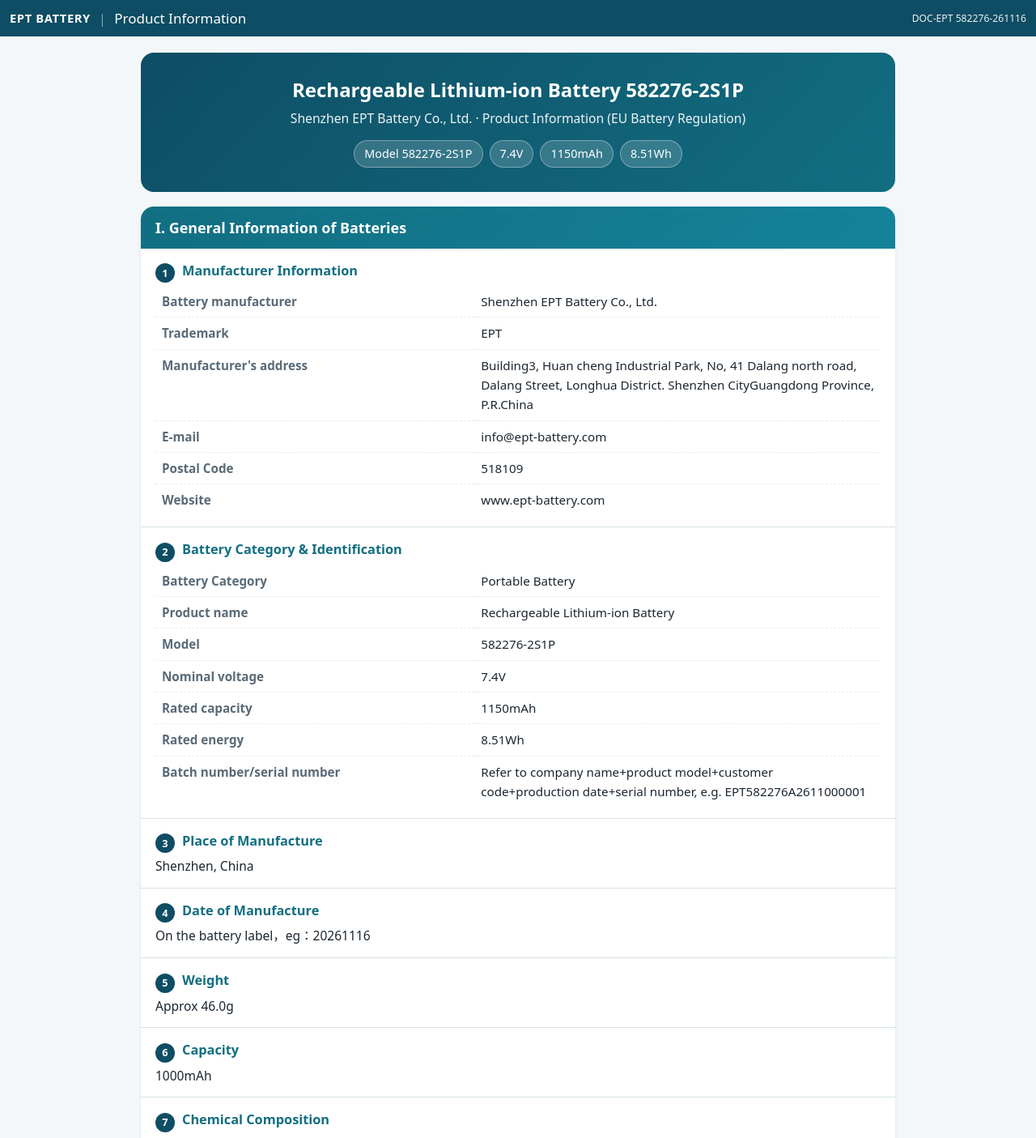
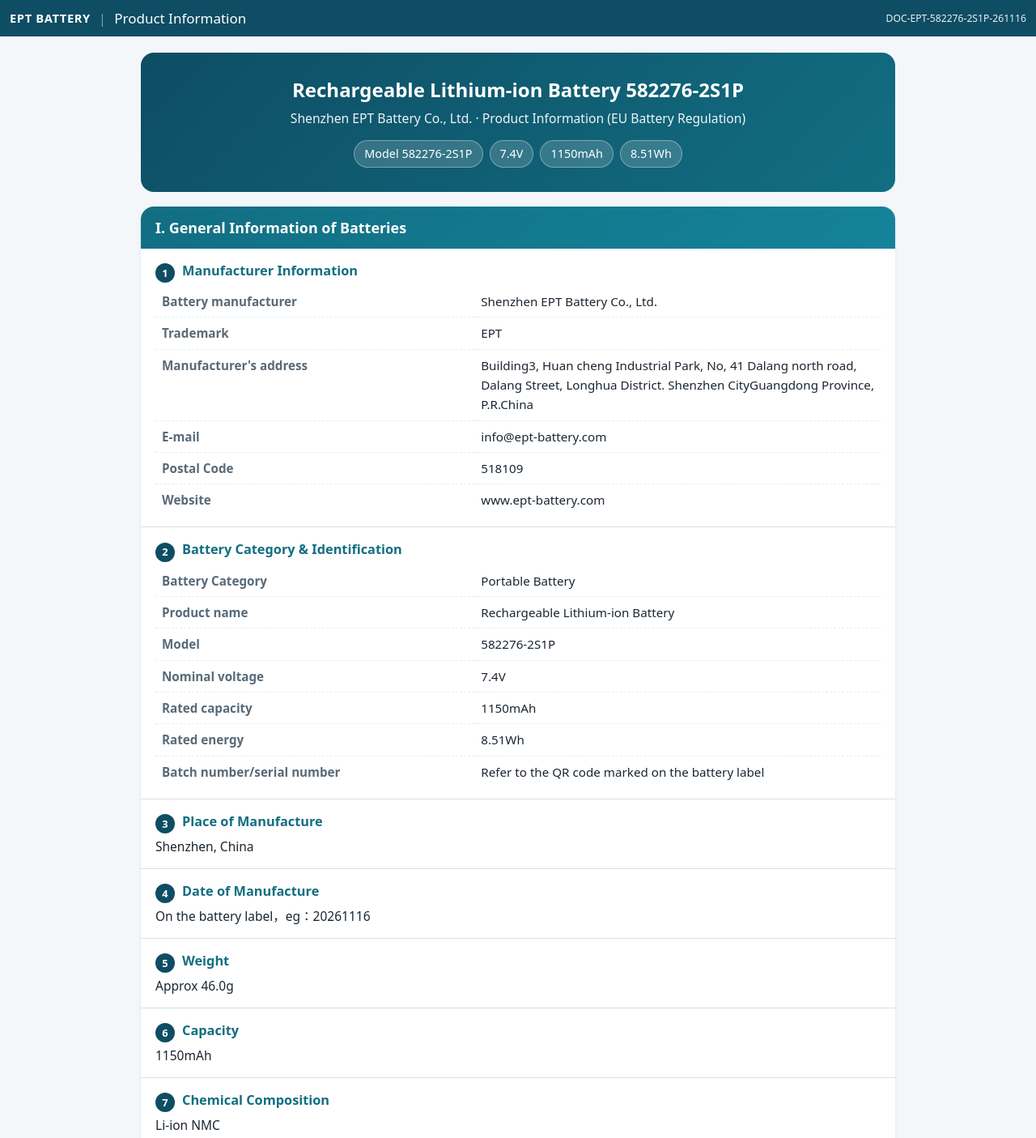
Before and after one commit to EPT-BATTERY/battery-582276-1150mah, a plain HTML site: page index.html in a window 1280 px wide. Shown: the top 1405 px of the page at 81% size. Drawn offline with Linux system fonts and the light colour scheme.

Commit message:
Add index.html

```diff
--- a/index.html
+++ b/index.html
@@ -172,7 +172,7 @@ a{color:var(--brand2);}
   <span class="brand">EPT BATTERY</span>
   <span class="sep" aria-hidden="true">|</span>
   <span>Product Information</span>
-  <span class="docnum">DOC-EPT 582276-261116</span>
+  <span class="docnum">DOC-EPT-582276-2S1P-261116</span>
 </div>
 
 <div class="wrap" id="main">
@@ -212,7 +212,7 @@ a{color:var(--brand2);}
       <tr><th>Nominal voltage</th><td>7.4V</td></tr>
       <tr><th>Rated capacity</th><td>1150mAh</td></tr>
       <tr><th>Rated energy</th><td>8.51Wh</td></tr>
-      <tr><th>Batch number/serial number</th><td>Refer to company name+product model+customer code+production date+serial number, e.g. EPT582276A2611000001</td></tr>
+      <tr><th>Batch number/serial number</th><td>Refer to the QR code marked on the battery label</td></tr>
     </table>
   </div>
 
@@ -233,7 +233,7 @@ a{color:var(--brand2);}
 
   <div class="item">
     <h3 class="item-t"><span class="num">6</span><span>Capacity</span></h3>
-    <p class="plain">1000mAh</p>
+    <p class="plain">1150mAh</p>
   </div>
 
   <div class="item">
@@ -309,11 +309,11 @@ a{color:var(--brand2);}
 
   <p class="doc-intro">This product has been assessed and is confirmed to comply with the enforceable requirements of Article 6 (Restrictions on substances) and Article 13 (labelling and general information) of Regulation (EU) 2023/1542 of the European Parliament and of the Council on the sustainability, safety, labelling and information of batteries.</p>
 
-  <article class="doc-sheet" aria-label="EU Declaration of Conformity, document number DOC-EPT 582276-261116">
+  <article class="doc-sheet" aria-label="EU Declaration of Conformity, document number DOC-EPT-582276-2S1P-261116">
     <div class="doc-head">
       <h3>EU Declaration of Conformity</h3>
       <div class="doc-meta">
-        <span>Document number: <b>DOC-EPT 582276-261116</b></span>
+        <span>Document number: <b>DOC-EPT-582276-2S1P-261116</b></span>
       </div>
     </div>
 
@@ -325,7 +325,7 @@ a{color:var(--brand2);}
       <div class="row"><span class="k">Nominal voltage</span><span class="v">7.4V</span></div>
       <div class="row"><span class="k">Rated capacity</span><span class="v">1150mAh</span></div>
       <div class="row"><span class="k">Rated energy</span><span class="v">8.51Wh</span></div>
-      <div class="row"><span class="k">Batch number/serial number</span><span class="v">Refer to the production date marked on the battery label, e.g. 20261116</span></div>
+      <div class="row"><span class="k">Batch number/serial number</span><span class="v">Refer to the QR code marked on the battery label</span></div>
     </div>
 
     <div class="doc-block">
@@ -381,7 +381,7 @@ a{color:var(--brand2);}
       </div>
     </div>
 
-    <p class="doc-foot">Document number DOC-EPT 582276-261116 &middot; EU Declaration of Conformity</p>
+    <p class="doc-foot">Document number DOC-EPT-582276-2S1P-261116 &middot; EU Declaration of Conformity</p>
   </article>
 </section>
 
```
